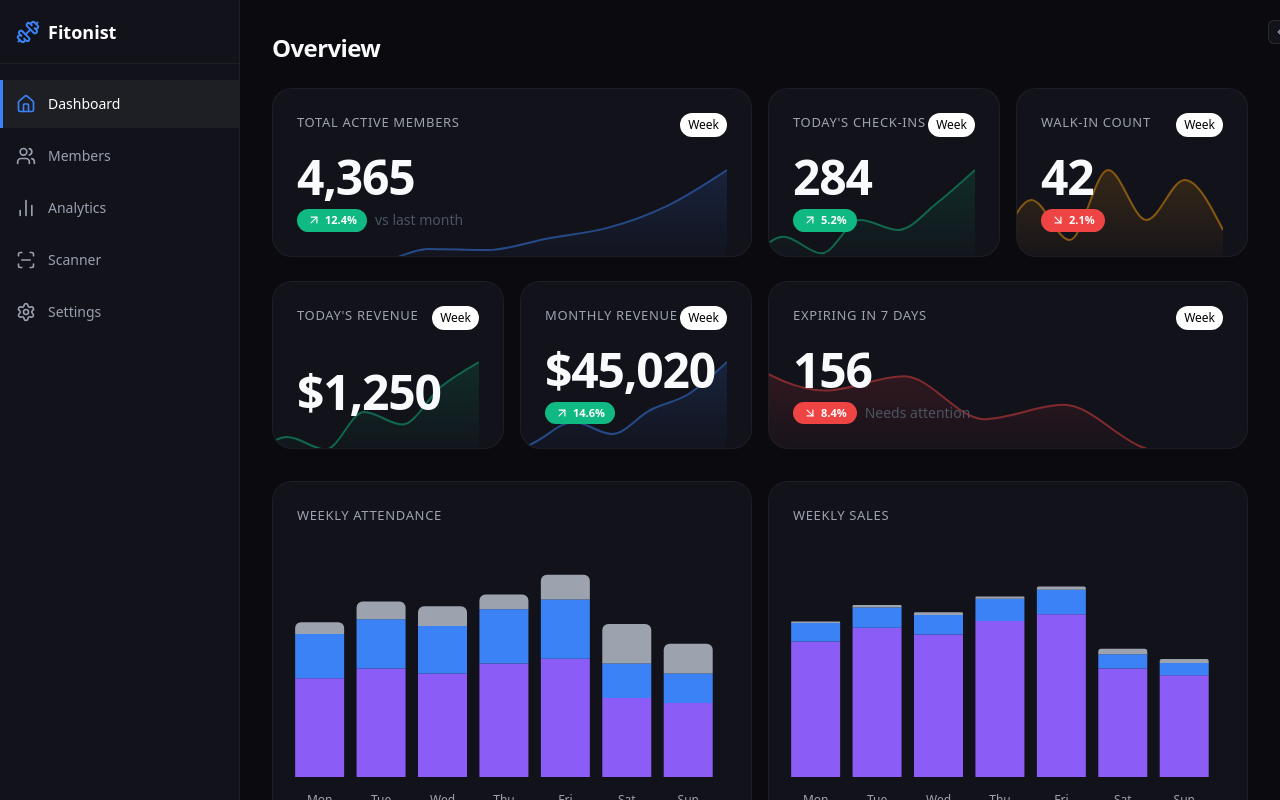
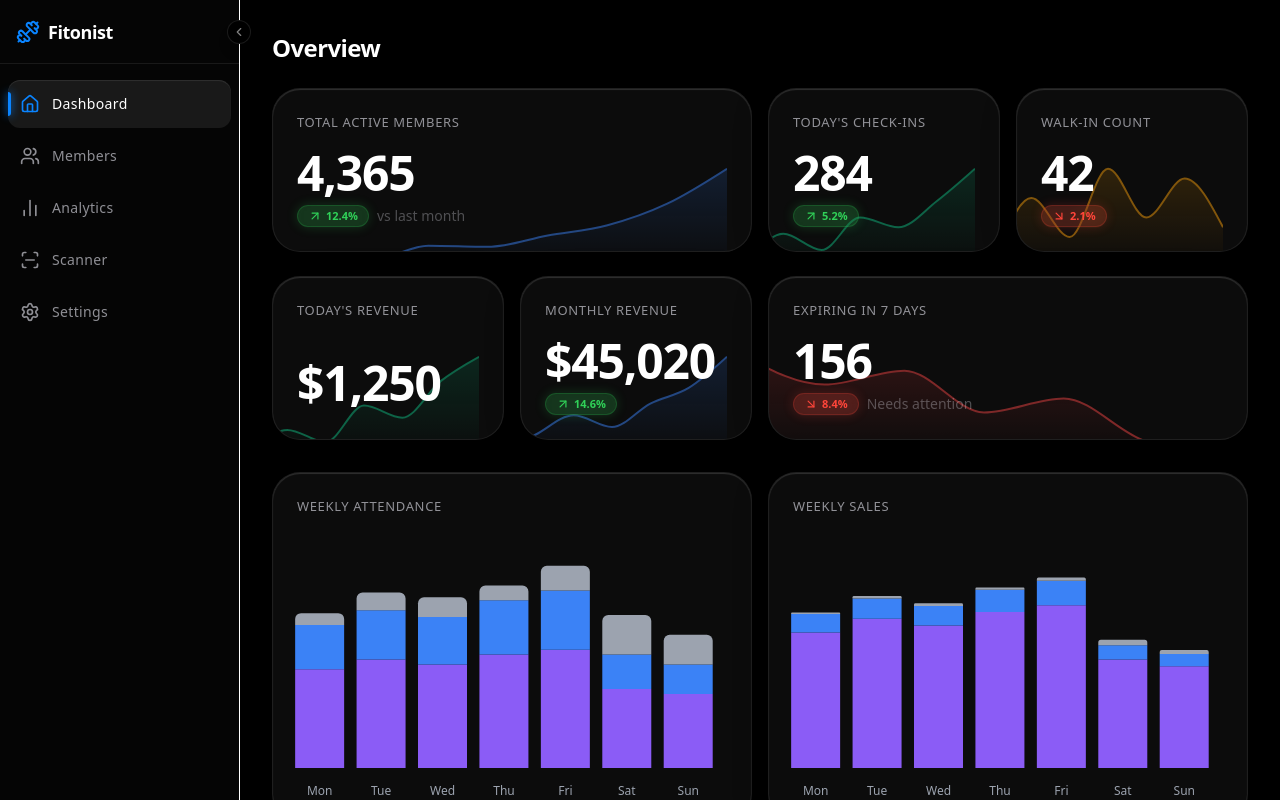
Before and after one commit to Gavin-The-Nub/rm2, a Next.js app: page / in a window 1280 px wide. Built offline with nearby package versions, Linux system fonts and the light colour scheme.

Commit message:
some ui tweaks

```diff
--- a/app/globals.css
+++ b/app/globals.css
@@ -1,24 +1,24 @@
 @import "tailwindcss";
 
 @theme {
-  --color-bg-base: #0A0A0F;
-  --color-bg-card: #12121A;
-  --color-bg-card-hover: #1A1A26;
-  --color-bg-input: #1E1E2E;
+  --color-bg-base: #000000;
+  --color-bg-card: rgba(30, 30, 30, 0.4);
+  --color-bg-card-hover: rgba(45, 45, 45, 0.5);
+  --color-bg-input: rgba(255, 255, 255, 0.08);
 
-  --color-accent-primary: #3B82F6;
-  --color-accent-secondary: #10B981;
-  --color-accent-warning: #F59E0B;
-  --color-accent-danger: #EF4444;
+  --color-accent-primary: #0A84FF;   /* iOS Blue */
+  --color-accent-secondary: #30D158; /* iOS Green */
+  --color-accent-warning: #FF9F0A;   /* iOS Orange */
+  --color-accent-danger: #FF453A;    /* iOS Red */
 
-  --color-text-primary: #F9FAFB;
-  --color-text-secondary: #9CA3AF;
-  --color-text-muted: #4B5563;
+  --color-text-primary: #FFFFFF;
+  --color-text-secondary: rgba(235, 235, 245, 0.6); /* Secondary Label */
+  --color-text-muted: rgba(235, 235, 245, 0.3);     /* Tertiary Label */
 
-  --color-chart-1: #3B82F6;
-  --color-chart-2: #10B981;
-  --color-chart-3: #F59E0B;
-  --color-chart-4: #8B5CF6;
+  --color-chart-1: #0A84FF;
+  --color-chart-2: #30D158;
+  --color-chart-3: #FF9F0A;
+  --color-chart-4: #BF5AF2; /* iOS Purple */
 }
 
 body {
@@ -26,18 +26,38 @@ body {
   color: var(--color-text-primary);
   -webkit-font-smoothing: antialiased;
   -moz-osx-font-smoothing: grayscale;
+
+  /* Liquid Morphism Ambient Glows */
+  background-image:
+    radial-gradient(circle at 20% 0%, rgba(10, 132, 255, 0.15), transparent 40%),
+    radial-gradient(circle at 80% 80%, rgba(191, 90, 242, 0.15), transparent 40%),
+    radial-gradient(circle at 50% 50%, rgba(48, 209, 88, 0.05), transparent 60%);
+  background-attachment: fixed;
+  background-repeat: no-repeat;
 }
 
+/* Liquid Glass Cards */
 .card {
-  background-color: var(--color-bg-card);
-  border-radius: 20px;
-  border: 1px solid rgba(255, 255, 255, 0.05);
+  background: var(--color-bg-card);
+  backdrop-filter: blur(28px);
+  -webkit-backdrop-filter: blur(28px);
+  border-radius: 28px; /* Slightly rounder for iOS */
+  /* Intense inner stroke typical of iOS */
+  border: 1px solid rgba(255, 255, 255, 0.08);
+  box-shadow:
+    0 8px 32px rgba(0, 0, 0, 0.4),
+    inset 0 1px 1px rgba(255, 255, 255, 0.15);
   padding: 24px;
-  transition: transform 0.2s ease-out;
+  transition: all 0.4s cubic-bezier(0.25, 1, 0.5, 1);
 }
 
 .card:hover {
-  transform: translateY(-2px);
+  transform: translateY(-2px) scale(1.01);
+  background: var(--color-bg-card-hover);
+  border: 1px solid rgba(255, 255, 255, 0.12);
+  box-shadow:
+    0 12px 40px rgba(0, 0, 0, 0.4),
+    inset 0 1px 1px rgba(255, 255, 255, 0.25);
 }
 
 .card .chart-wrapper {
@@ -74,7 +94,7 @@ tbody tr {
 }
 
 tbody tr:hover {
-  background-color: var(--color-bg-card-hover);
+  background-color: var(--color-bg-input);
 }
 
 .member-cell {
--- a/components/dashboard/StatCard.tsx
+++ b/components/dashboard/StatCard.tsx
@@ -24,10 +24,6 @@ export function StatCard({ title, value, delta, deltaLabel, className, chart }:
         <h3 className="text-[13px] font-medium text-[var(--color-text-secondary)] uppercase tracking-wider">
           {title}
         </h3>
-        {/* Inline filter mock */}
-        <div className="flex gap-2">
-          <button className="px-2 py-1 rounded-full text-xs bg-white text-black font-medium">Week</button>
-        </div>
       </div>
 
       <div className="z-10 mt-auto">
--- a/components/layout/Sidebar.tsx
+++ b/components/layout/Sidebar.tsx
@@ -28,33 +28,33 @@ export function Sidebar({ children }: { children: React.ReactNode }) {
   const pathname = usePathname()
 
   return (
-    <div className="flex h-screen w-full bg-[#0A0A0F] text-[#F9FAFB] overflow-hidden">
+    <div className="flex h-screen w-full bg-[var(--color-bg-base)] text-[var(--color-text-primary)] overflow-hidden">
       {/* Desktop Sidebar */}
       <aside
         className={cn(
-          "hidden md:flex flex-col bg-[#12121A] border-r border-white/5 transition-all duration-300 z-20",
+          "hidden md:flex flex-col bg-white/[0.02] backdrop-blur-[40px] border-r border-white-[0.08] transition-all duration-400 cubic-bezier(0.25, 1, 0.5, 1) z-20 shadow-[4px_0_24px_rgba(0,0,0,0.2)]",
           isCollapsed ? "w-[64px]" : "w-[240px]"
         )}
       >
-        <div className="flex h-16 items-center justify-between px-4 border-b border-white/5">
+        <div className="flex h-16 items-center justify-between px-4 border-b border-white/[0.08]">
           {!isCollapsed && (
             <div className="flex items-center gap-2 font-bold text-lg text-white">
-              <Dumbbell className="h-6 w-6 text-[#3B82F6]" />
-              <span>Fitonist</span>
+              <Dumbbell className="h-6 w-6 text-[#0A84FF]" />
+              <span className="tracking-tight">Fitonist</span>
             </div>
           )}
           {isCollapsed && (
-            <Dumbbell className="h-6 w-6 text-[#3B82F6] mx-auto" />
+            <Dumbbell className="h-6 w-6 text-[#0A84FF] mx-auto" />
           )}
           <button
             onClick={() => setIsCollapsed(!isCollapsed)}
-            className="p-1 rounded-md hover:bg-white/10 text-gray-400 absolute -right-3 top-5 bg-[#12121A] border border-white/10"
+            className="p-1 rounded-full hover:bg-white/10 text-white/50 absolute -right-3 top-5 bg-[#000000] border border-white/10 shadow-lg backdrop-blur-md transition-transform hover:scale-105"
           >
             {isCollapsed ? <ChevronRight size={14} /> : <ChevronLeft size={14} />}
           </button>
         </div>
 
-        <nav className="flex-1 py-4 flex flex-col gap-1">
+        <nav className="flex-1 py-4 flex flex-col gap-1 px-2">
           {navItems.map((item) => {
             const isActive = pathname === item.href
             return (
@@ -63,18 +63,18 @@ export function Sidebar({ children }: { children: React.ReactNode }) {
                 href={item.href}
                 title={isCollapsed ? item.name : undefined}
                 className={cn(
-                  "flex items-center h-12 relative transition-colors duration-200",
+                  "flex items-center h-12 relative transition-all duration-300 rounded-xl",
                   isActive
-                    ? "text-white bg-white/5"
-                    : "text-gray-400 hover:text-white hover:bg-white/5",
-                  isCollapsed ? "justify-center px-0" : "px-4 gap-3"
+                    ? "text-white bg-white/[0.08] shadow-[inset_0_1px_1px_rgba(255,255,255,0.1)]"
+                    : "text-[var(--color-text-secondary)] hover:text-white hover:bg-white/[0.04]",
+                  isCollapsed ? "justify-center px-0" : "px-3 gap-3"
                 )}
               >
                 {isActive && (
-                  <div className="absolute left-0 top-0 bottom-0 w-[3px] bg-[#3B82F6]" />
+                  <div className="absolute left-0 top-1/4 bottom-1/4 w-[3px] rounded-r-full bg-[#0A84FF] shadow-[0_0_8px_#0A84FF]" />
                 )}
-                <item.icon size={20} className={cn(isActive && "text-[#3B82F6]")} />
-                {!isCollapsed && <span className="text-sm font-medium">{item.name}</span>}
+                <item.icon size={20} className={cn(isActive && "text-[#0A84FF]")} />
+                {!isCollapsed && <span className="text-sm font-medium tracking-wide">{item.name}</span>}
               </Link>
             )
           })}
@@ -89,18 +89,18 @@ export function Sidebar({ children }: { children: React.ReactNode }) {
       </main>
 
       {/* Mobile Bottom Tab Bar */}
-      <nav className="md:hidden fixed bottom-0 left-0 right-0 h-16 bg-[#12121A] border-t border-white/5 flex items-center justify-around z-50 pb-safe">
+      <nav className="md:hidden fixed bottom-4 left-4 right-4 h-16 bg-white/[0.05] border border-white/[0.1] backdrop-blur-[30px] rounded-3xl shadow-[0_8px_32px_rgba(0,0,0,0.4)] flex items-center justify-around z-50 overflow-hidden">
         {navItems.map((item) => {
           const isActive = pathname === item.href
           return (
             <Link
               key={item.href}
               href={item.href}
-              className="flex flex-col items-center justify-center w-full h-full relative text-gray-400"
+              className="flex flex-col items-center justify-center w-full h-full relative text-white/50 transition-colors"
             >
-              <item.icon size={24} className={cn(isActive && "text-[#3B82F6]")} />
+              <item.icon size={24} className={cn(isActive && "text-[#0A84FF]", "transition-all", isActive && "-translate-y-1")} />
               {isActive && (
-                <div className="absolute bottom-1 w-1 h-1 rounded-full bg-[#3B82F6]" />
+                <div className="absolute bottom-2 w-1.5 h-1.5 rounded-full bg-[#0A84FF] shadow-[0_0_8px_#0A84FF]" />
               )}
             </Link>
           )
--- a/components/ui/Badge.tsx
+++ b/components/ui/Badge.tsx
@@ -9,31 +9,29 @@ export function Badge({ className, variant = "neutral", ...props }: BadgeProps)
   const getVariantClasses = () => {
     switch (variant) {
       case "active":
-        return "bg-[#10B981]/15 text-[#10B981]"
+      case "positive":
+        return "bg-[#30D158]/20 text-[#30D158] border-[#30D158]/20 shadow-[0_0_12px_rgba(48,209,88,0.2)]"
       case "expired":
-        return "bg-[#EF4444]/15 text-[#EF4444]"
+      case "negative":
+        return "bg-[#FF453A]/20 text-[#FF453A] border-[#FF453A]/20 shadow-[0_0_12px_rgba(255,69,58,0.2)]"
       case "suspended":
-        return "bg-[#F59E0B]/15 text-[#F59E0B]"
+        return "bg-[#FF9F0A]/20 text-[#FF9F0A] border-[#FF9F0A]/20 shadow-[0_0_12px_rgba(255,159,10,0.2)]"
       case "1day":
       case "neutral":
-        return "bg-[#9CA3AF]/15 text-[#9CA3AF]"
+        return "bg-white/10 text-white/70 border-white/10"
       case "weekly":
-        return "bg-[#3B82F6]/15 text-[#3B82F6]"
+        return "bg-[#0A84FF]/20 text-[#0A84FF] border-[#0A84FF]/20 shadow-[0_0_12px_rgba(10,132,255,0.2)]"
       case "monthly":
-        return "bg-[#8B5CF6]/15 text-[#8B5CF6]"
-      case "positive":
-        return "bg-[#10B981] text-white" // Solid variants for stat badges if needed
-      case "negative":
-        return "bg-[#EF4444] text-white"
+        return "bg-[#BF5AF2]/20 text-[#BF5AF2] border-[#BF5AF2]/20 shadow-[0_0_12px_rgba(191,90,242,0.2)]"
       default:
-        return "bg-[#9CA3AF]/15 text-[#9CA3AF]"
+        return "bg-white/10 text-white/70 border-white/10"
     }
   }
 
   return (
     <div
       className={cn(
-        "inline-flex items-center rounded-full px-[10px] py-[3px] text-[11px] font-semibold transition-colors focus:outline-none focus:ring-2 focus:ring-slate-400 focus:ring-offset-2",
+        "inline-flex items-center rounded-full border px-2.5 py-0.5 text-[11px] font-semibold backdrop-blur-md transition-all focus:outline-none focus:ring-2 focus:ring-slate-400 focus:ring-offset-2",
         getVariantClasses(),
         className
       )}
--- a/components/ui/Input.tsx
+++ b/components/ui/Input.tsx
@@ -10,7 +10,7 @@ const Input = React.forwardRef<HTMLInputElement, InputProps>(
       <input
         type={type}
         className={cn(
-          "flex h-10 w-full rounded-md border border-[rgba(255,255,255,0.05)] bg-[var(--color-bg-input)] px-3 py-2 text-sm text-[var(--color-text-primary)] ring-offset-[var(--color-bg-base)] file:border-0 file:bg-transparent file:text-sm file:font-medium placeholder:text-[var(--color-text-muted)] focus-visible:outline-none focus-visible:ring-2 focus-visible:ring-[var(--color-accent-primary)] focus-visible:ring-offset-2 disabled:cursor-not-allowed disabled:opacity-50",
+          "flex h-11 w-full rounded-xl border border-white/10 bg-white/5 backdrop-blur-md px-4 py-2 text-sm text-[var(--color-text-primary)] shadow-[inset_0_1px_2px_rgba(0,0,0,0.2)] file:border-0 file:bg-transparent file:text-sm file:font-medium placeholder:text-[var(--color-text-muted)] focus-visible:outline-none focus-visible:ring-2 focus-visible:ring-[#0A84FF] focus-visible:border-transparent disabled:cursor-not-allowed disabled:opacity-50 transition-all",
           className
         )}
         ref={ref}
```
Also changed, not shown: components/ui/Button.tsx (+5 -5 lines).
